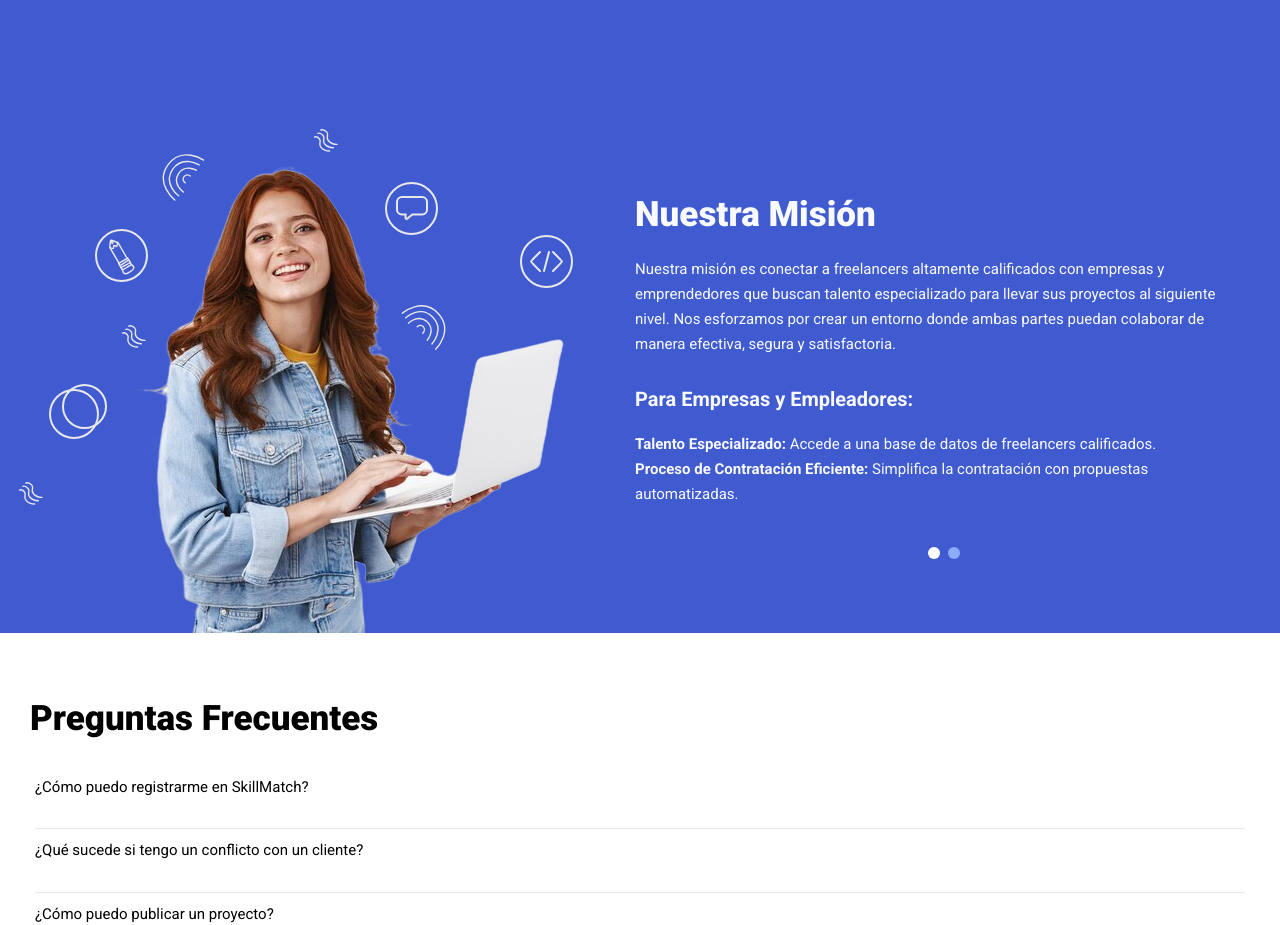
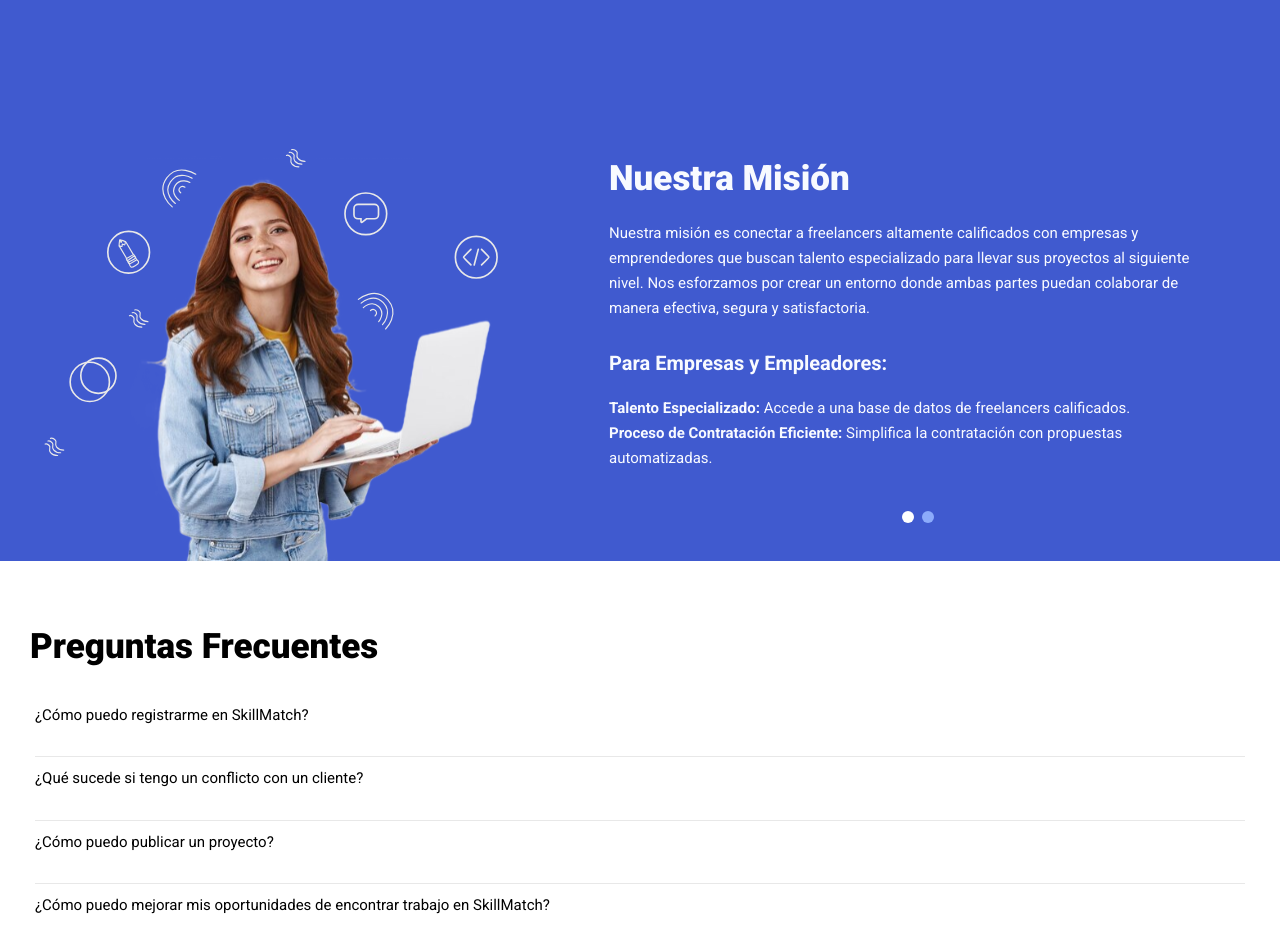
Before and after one commit to No-Country-simulation/s16-15-t-php-react, a React (Vite) app in the folder Frontend/: page / in a window 1280 px wide. Shown: the part 840-1765 px from the top of the page. Built offline with nearby package versions, Linux system fonts and the light colour scheme.

Commit message:
fix img size blue section

```diff
--- a/Frontend/src/styles/landingPage.module.css
+++ b/Frontend/src/styles/landingPage.module.css
@@ -1,3 +1,4 @@
+/* white section */
 .whiteSection{
   display: flex;
   align-items: center;
@@ -16,6 +17,8 @@
   margin-top: 20px;
   margin-bottom: 20px;
 }
+
+/* blue section */
 
 .blueSection{
   background-color: #405ACF;
@@ -41,6 +44,14 @@
   padding-bottom: 20px;
 }
 
+.colImgBlue{
+  max-width: 467px;
+  max-height: 494px;
+  padding: 20px 0 0 0;
+}
+
+/* FAQs section */
+
 .FAQsSection{
   padding: 30px;
 }
@@ -57,7 +68,6 @@ p{
 .question{
   text-align: left;
   padding: 5px;
-  /* padding: 10px 0; */
 }
 
 .question p{
```
